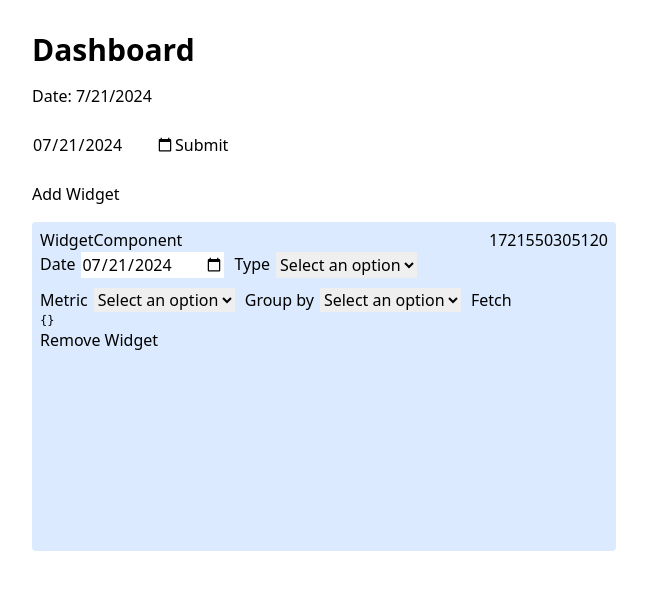
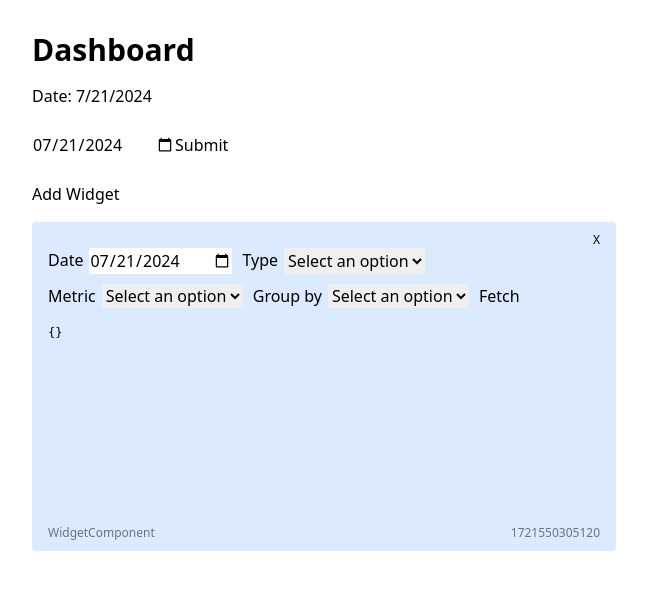
Before and after one commit to botmaster/poc-widgets, a Vue app: page / in a window 1280 px wide. Both pictures are taken after a click on the button "Add Widget". Shown: the top 590 px of the page, without its empty margins (16-663 px from the left). Built offline with nearby package versions, Linux system fonts and the light colour scheme.

Commit message:
style(css): Update styles

```diff
--- a/src/components/WidgetComponent.vue
+++ b/src/components/WidgetComponent.vue
@@ -1,6 +1,7 @@
 <script setup>
 import { createDynamicWidgetStore } from '@/stores/widget.store.js'
 import { onMounted, reactive } from 'vue'
+import WidgetSelectionComponent from '@/components/WidgetSelectionComponent.vue'
 
 const props = defineProps({
   widget: Object
@@ -41,32 +42,22 @@ const clickRemoveHandler = () => {
 </script>
 
 <template>
-  <div class="bg-blue-100 px-2 py-1.5 rounded aspect-video">
-    <h2 class="flex">
-      <span class="mr-auto">WidgetComponent</span> <span>{{ props.widget.id }}</span>
-    </h2>
-    <form @submit.prevent="submitHandler">
-      <div class="flex flex-wrap gap-2.5">
-        <div class="flex gap-1.5" v-for="item in form" :key="item.name">
-          <template v-if="item.type === 'select'">
-            <label>{{ item.label }}</label>
-            <select v-model="item.value">
-              <option value="" disabled>Select an option</option>
-              <option v-for="(option, index) in item.options" :key="index" :value="option.value">
-                {{ option.label }}
-              </option>
-            </select>
-          </template>
-          <template v-else>
-            <label>{{ item.label }}</label>
-            <input :type="item.type" v-model="item.value" />
-          </template>
-        </div>
-        <button type="submit">Fetch</button>
-      </div>
-    </form>
-    <pre class="max-h-32 overflow-auto text-xs">{{ widgetStore.stats }}</pre>
-    <button @click="clickRemoveHandler">Remove Widget</button>
+  <div class="bg-blue-100 px-4 py-2.5 rounded aspect-video overflow-hidden flex flex-col">
+    <div class="text-xs flex justify-end">
+      <button @click="clickRemoveHandler">X</button>
+    </div>
+    <div>
+      <WidgetSelectionComponent :model-value="form" @submit="submitHandler" />
+    </div>
+    <div class="overflow-auto mt-4">
+      <pre class="text-xs">{{ widgetStore.stats }}</pre>
+    </div>
+
+    <div class="mt-auto text-xs text-gray-500">
+      <p class="flex">
+        <span class="mr-auto">WidgetComponent</span><span>{{ props.widget.id }}</span>
+      </p>
+    </div>
   </div>
 </template>
 
--- /dev/null
+++ b/src/components/WidgetSelectionComponent.vue
@@ -0,0 +1,33 @@
+<script setup>
+const model = defineModel()
+const emit = defineEmits(['submit'])
+
+const submitHandler = () => {
+  emit('submit', model)
+}
+</script>
+
+<template>
+  <form @submit.prevent="submitHandler">
+    <div class="flex flex-wrap gap-2.5">
+      <div class="flex gap-1.5" v-for="item in model" :key="item.name">
+        <template v-if="item.type === 'select'">
+          <label>{{ item.label }}</label>
+          <select v-model="item.value">
+            <option value="" disabled>Select an option</option>
+            <option v-for="(option, index) in item.options" :key="index" :value="option.value">
+              {{ option.label }}
+            </option>
+          </select>
+        </template>
+        <template v-else>
+          <label>{{ item.label }}</label>
+          <input :type="item.type" v-model="item.value" />
+        </template>
+      </div>
+      <button type="submit">Fetch</button>
+    </div>
+  </form>
+</template>
+
+<style scoped></style>
--- a/src/main.js
+++ b/src/main.js
@@ -2,7 +2,7 @@ import './assets/styles/main.css'
 
 import { createApp } from 'vue'
 import { createPinia } from 'pinia'
-import piniaPluginPersistedstate from 'pinia-plugin-persistedstate'
+import { createPersistedState } from 'pinia-plugin-persistedstate'
 
 import App from './App.vue'
 import router from './router'
@@ -10,7 +10,13 @@ import router from './router'
 const app = createApp(App)
 
 const pinia = createPinia()
-pinia.use(piniaPluginPersistedstate)
+pinia.use(
+  createPersistedState({
+    key: (id) => {
+      return `__persisted__${id}`
+    }
+  })
+)
 
 app.use(pinia)
 app.use(router)
--- a/src/views/DashboardView.vue
+++ b/src/views/DashboardView.vue
@@ -21,7 +21,6 @@ const formValues = ref({
   date: dashboardStore.date
 })
 function submitHandler() {
-  console.log('submitHandler')
   dashboardStore.date = formValues.value.date
 }
 
@@ -48,13 +47,10 @@ dashboardStore.fetchData()
     <div class="mt-6 mb-4">
       <button @click="addNewWidget">Add Widget</button>
     </div>
-    <div class="grid gap-4 grid-cols-2">
-      <WidgetComponent
-        v-for="widget in widgetsStore.sortedWidgets"
-        :key="widget.id"
-        :widget="widget"
-        @removeWidget="removeWidget(widget.id)"
-      />
-    </div>
+    <ul class="grid gap-4 grid-cols-2">
+      <li v-for="widget in widgetsStore.sortedWidgets" :key="widget.id">
+        <WidgetComponent :widget="widget" @removeWidget="removeWidget(widget.id)" />
+      </li>
+    </ul>
   </main>
 </template>
```
